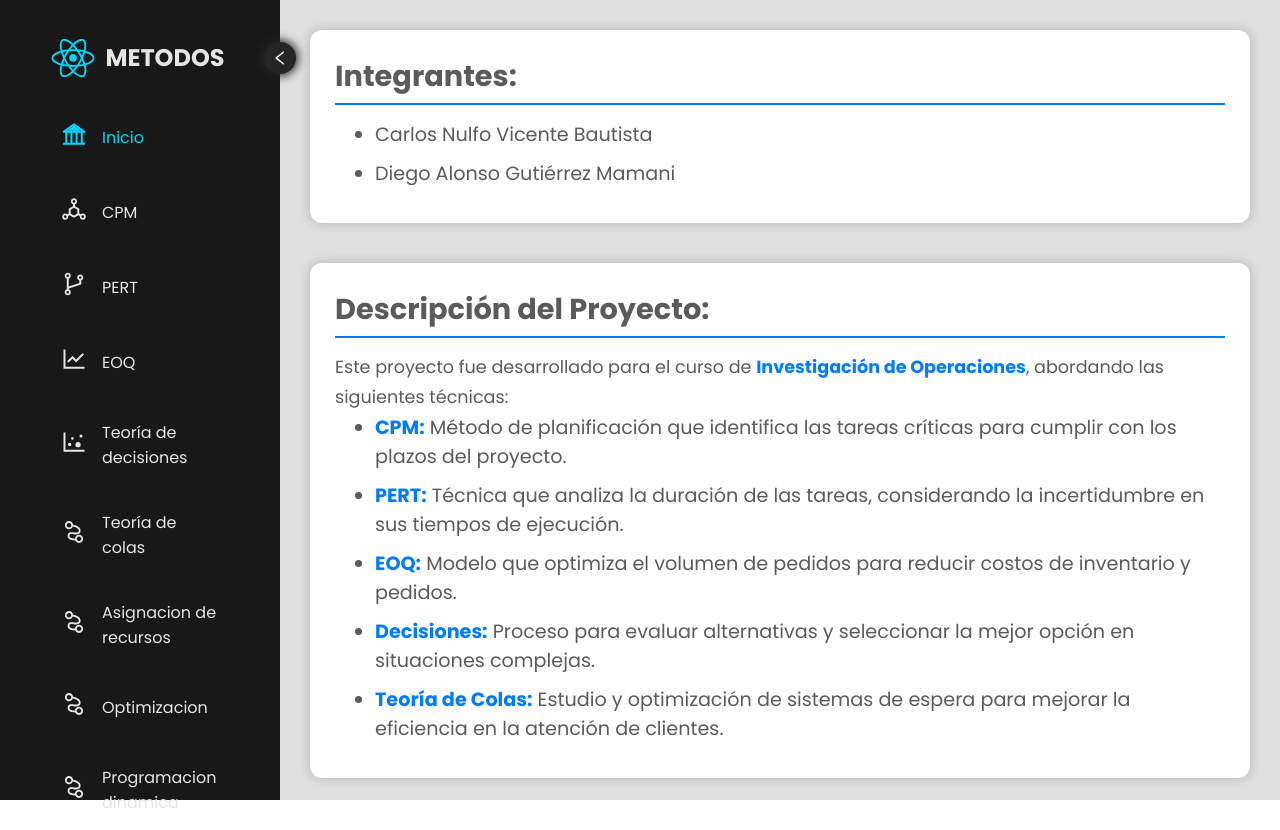
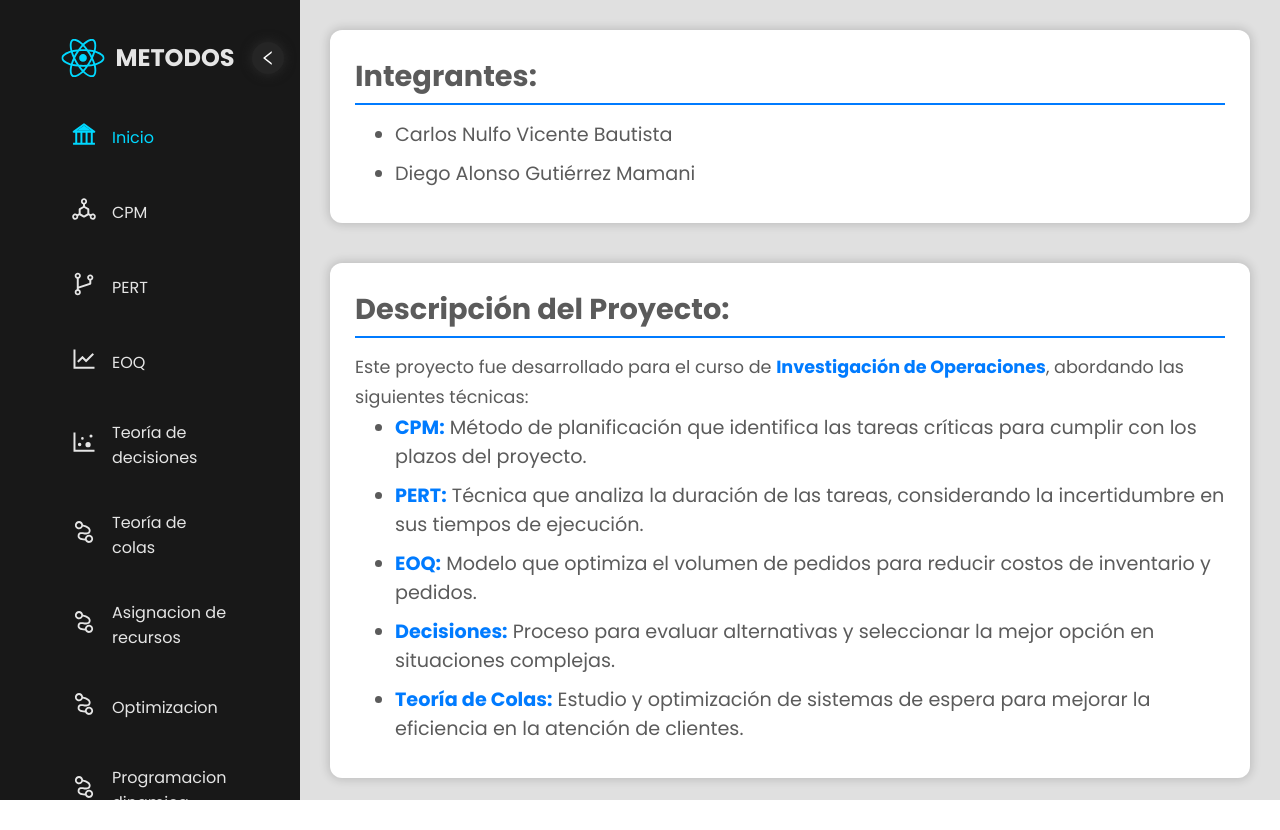
Before and after one commit to zineac/investigacion-operativa-II, a React (Vite) app: page / in a window 1280 px wide. After the commit the page ends 800 px from the top, so only its background shows below. Built offline with nearby package versions, Linux system fonts and the light colour scheme.

Commit message:
Arreglando scroll del sidebar

```diff
--- a/src/App.jsx
+++ b/src/App.jsx
@@ -19,14 +19,14 @@ function App() {
 
 const MainContainer = styled.div`
   display: grid;
-  grid-template-columns: 90px auto;
+  grid-template-columns: 100px auto;
   height: 100vh;
 
   transition: all 0.4s ease;
   color: #e5e5e5;
 
   &.active {
-    grid-template-columns: 280px auto;
+    grid-template-columns: 300px auto;
   }
 `;
 
--- a/src/components/Sidebar.jsx
+++ b/src/components/Sidebar.jsx
@@ -89,15 +89,21 @@ const linksArray = [
 
 const SidebarContainer = styled.div`
   min-height: 100%;
+  overflow-y: scroll;
+  overflow-x: hidden;
   background: #181818;
   color: #e5e5e5;
+
+  ::-webkit-scrollbar {
+    width: 0;
+    display: none;
+  }
 
   position: relative;
 
   .Sidebarbutton {
     position: absolute;
     top: 42px;
-    right: -16px;
 
     width: 32px;
     height: 32px;
@@ -115,10 +121,11 @@ const SidebarContainer = styled.div`
     cursor: pointer;
     transition: transform 0.3s;
     transform: ${({ isOpen }) => (isOpen ? `initial` : `rotate(180deg)`)};
+    right: ${({ isOpen }) => (isOpen ? `16px` : `32px`)};
     border: none;
 
     svg {
-      color: #fff;
+      color: ${({ isOpen }) => (isOpen ? `#fff` : `#00D8FF`)};
       font-size: 18px;
     }
   }
@@ -131,7 +138,7 @@ const SidebarContainer = styled.div`
 
     img {
       transition: transform 0.4s linear ease-in;
-      transform: ${({ isOpen }) => (isOpen ? `scale(1.2)` : `scale(1.4)`)};
+      transform: ${({ isOpen }) => (isOpen ? `scale(1.2)` : `scale(0)`)};
     }
 
     h2 {
```
